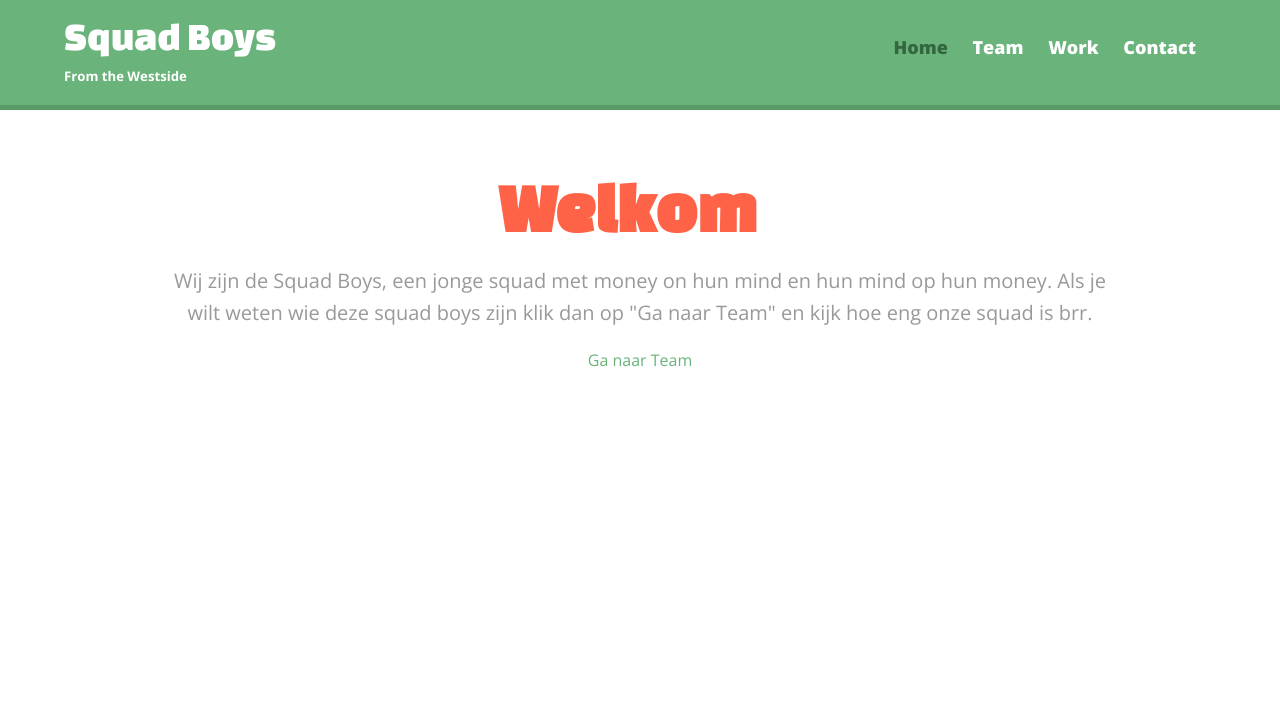
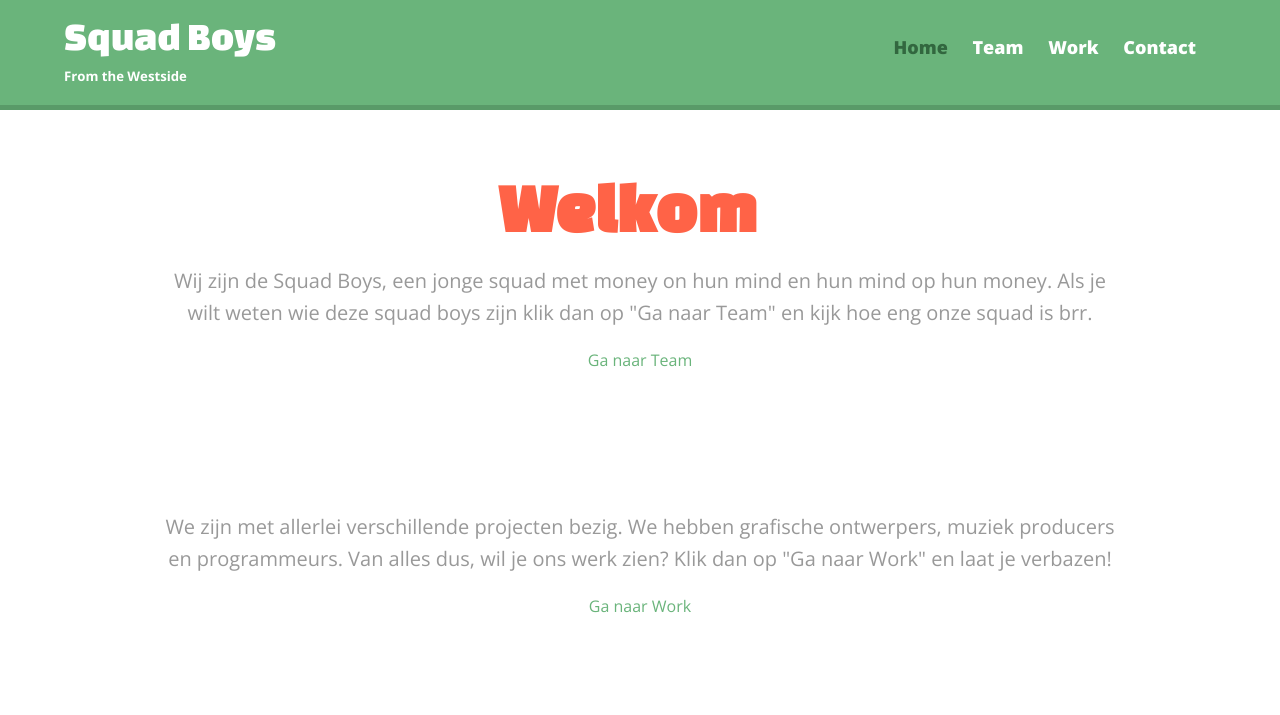
Before and after one commit to Robin839/Portfolio, a plain HTML site: page index.html in a window 1280 px wide. Drawn offline with nearby package versions, Linux system fonts and the light colour scheme; files that its build step writes are made by us from their sources.

Commit message:
Wat content over Work page toegevoegd in de index.html

```diff
--- a/index.html
+++ b/index.html
@@ -33,5 +33,11 @@
             </p>
             <a class="callout" href="team.html">Ga naar Team</a>
         </div>
+	<div class="primary-content">
+            <p class="intro">
+		We zijn met allerlei verschillende projecten bezig. We hebben grafische ontwerpers, muziek producers en programmeurs. Van alles dus, wil je ons werk zien? Klik dan op "Ga naar Work" en laat je verbazen!
+            </p>
+            <a class="callout" href="work.html">Ga naar Work</a>
+        </div>
 </body>
 </html>
```
